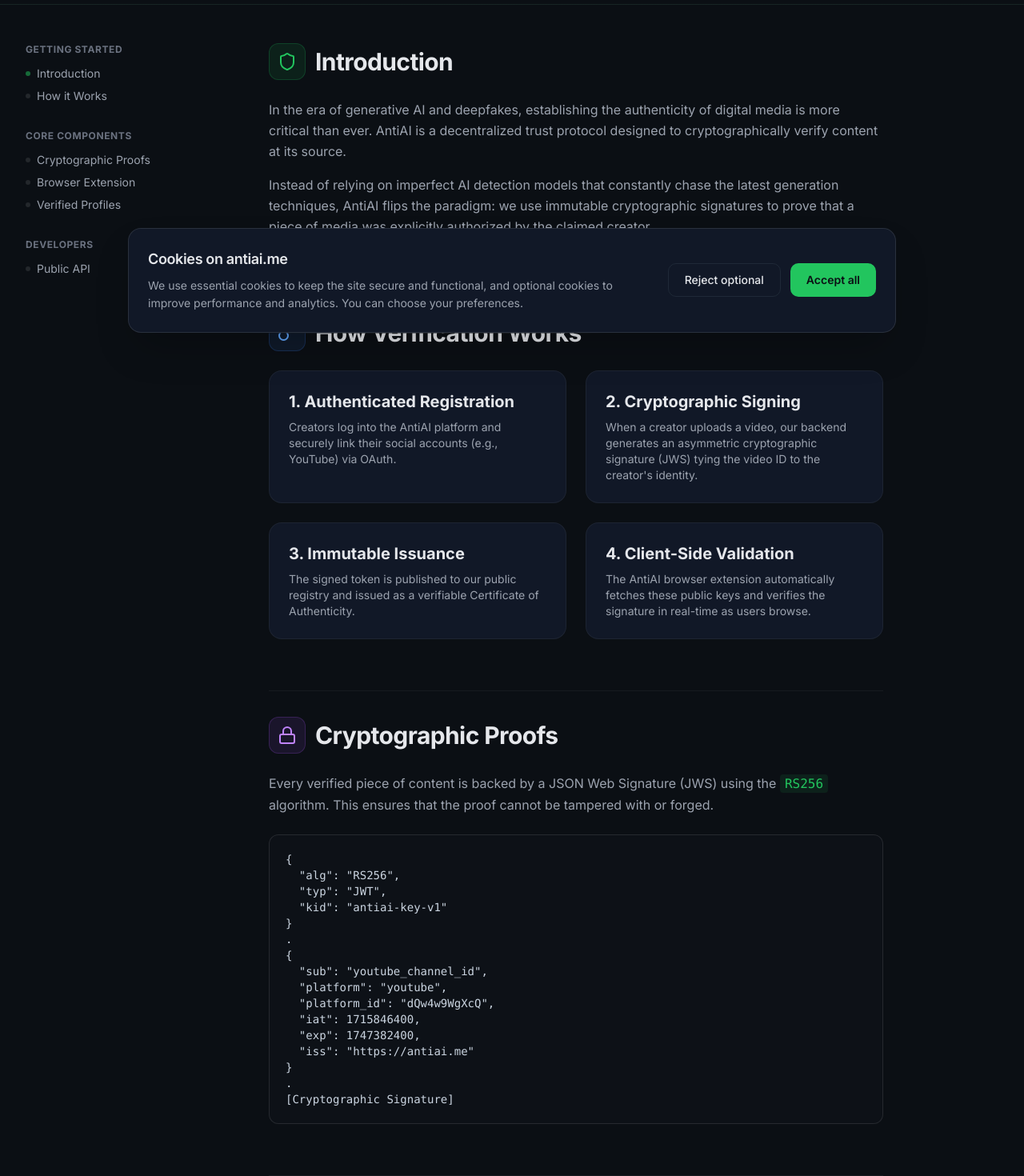
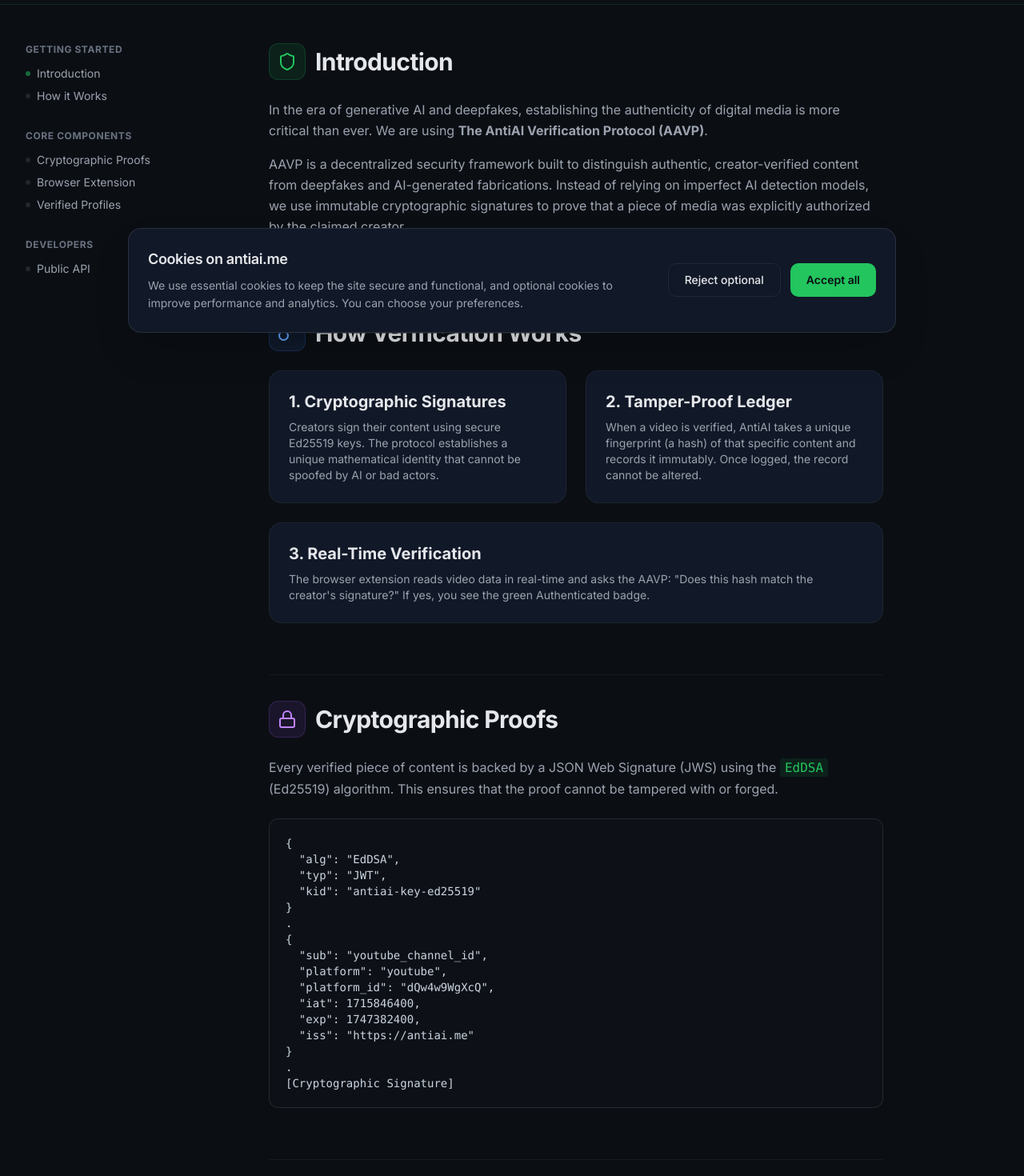
Before and after one commit to idjey/AntiAi, a Next.js app in the folder apps/web/: page /docs in a window 1280 px wide. Shown: the part 360-1830 px from the top of the page at 80% size. Built offline with nearby package versions, Linux system fonts and the light colour scheme.

Commit message:
docs update

```diff
--- a/apps/web/src/app/docs/page.tsx
+++ b/apps/web/src/app/docs/page.tsx
@@ -113,10 +113,10 @@
                             <h2 className="text-3xl font-bold">Introduction</h2>
                         </div>
                         <p className="text-text-secondary leading-relaxed mb-4">
-                            In the era of generative AI and deepfakes, establishing the authenticity of digital media is more critical than ever. AntiAI is a decentralized trust protocol designed to cryptographically verify content at its source.
+                            In the era of generative AI and deepfakes, establishing the authenticity of digital media is more critical than ever. We are using <strong>The AntiAI Verification Protocol (AAVP)</strong>.
                         </p>
                         <p className="text-text-secondary leading-relaxed">
-                            Instead of relying on imperfect AI detection models that constantly chase the latest generation techniques, AntiAI flips the paradigm: we use immutable cryptographic signatures to prove that a piece of media was explicitly authorized by the claimed creator.
+                            AAVP is a decentralized security framework built to distinguish authentic, creator-verified content from deepfakes and AI-generated fabrications. Instead of relying on imperfect AI detection models, we use immutable cryptographic signatures to prove that a piece of media was explicitly authorized by the claimed creator.
                         </p>
                     </section>
 
@@ -130,20 +130,16 @@
                         </div>
                         <div className="grid sm:grid-cols-2 gap-6 mb-8">
                             <div className="bg-surface p-6 rounded-2xl border border-white/5">
-                                <div className="text-xl font-bold mb-2">1. Authenticated Registration</div>
-                                <p className="text-sm text-text-secondary">Creators log into the AntiAI platform and securely link their social accounts (e.g., YouTube) via OAuth.</p>
+                                <div className="text-xl font-bold mb-2">1. Cryptographic Signatures</div>
+                                <p className="text-sm text-text-secondary">Creators sign their content using secure Ed25519 keys. The protocol establishes a unique mathematical identity that cannot be spoofed by AI or bad actors.</p>
                             </div>
                             <div className="bg-surface p-6 rounded-2xl border border-white/5">
-                                <div className="text-xl font-bold mb-2">2. Cryptographic Signing</div>
-                                <p className="text-sm text-text-secondary">When a creator uploads a video, our backend generates an asymmetric cryptographic signature (JWS) tying the video ID to the creator's identity.</p>
+                                <div className="text-xl font-bold mb-2">2. Tamper-Proof Ledger</div>
+                                <p className="text-sm text-text-secondary">When a video is verified, AntiAI takes a unique fingerprint (a hash) of that specific content and records it immutably. Once logged, the record cannot be altered.</p>
                             </div>
-                            <div className="bg-surface p-6 rounded-2xl border border-white/5">
-                                <div className="text-xl font-bold mb-2">3. Immutable Issuance</div>
-                                <p className="text-sm text-text-secondary">The signed token is published to our public registry and issued as a verifiable Certificate of Authenticity.</p>
-                            </div>
-                            <div className="bg-surface p-6 rounded-2xl border border-white/5">
-                                <div className="text-xl font-bold mb-2">4. Client-Side Validation</div>
-                                <p className="text-sm text-text-secondary">The AntiAI browser extension automatically fetches these public keys and verifies the signature in real-time as users browse.</p>
+                            <div className="bg-surface p-6 rounded-2xl border border-white/5 sm:col-span-2">
+                                <div className="text-xl font-bold mb-2">3. Real-Time Verification</div>
+                                <p className="text-sm text-text-secondary">The browser extension reads video data in real-time and asks the AAVP: "Does this hash match the creator's signature?" If yes, you see the green Authenticated badge.</p>
                             </div>
                         </div>
                     </section>
@@ -157,14 +153,14 @@
                             <h2 className="text-3xl font-bold">Cryptographic Proofs</h2>
                         </div>
                         <p className="text-text-secondary leading-relaxed mb-6">
-                            Every verified piece of content is backed by a JSON Web Signature (JWS) using the <code className="text-primary bg-primary/10 px-1.5 py-0.5 rounded">RS256</code> algorithm. This ensures that the proof cannot be tampered with or forged.
+                            Every verified piece of content is backed by a JSON Web Signature (JWS) using the <code className="text-primary bg-primary/10 px-1.5 py-0.5 rounded">EdDSA</code> (Ed25519) algorithm. This ensures that the proof cannot be tampered with or forged.
                         </p>
                         <div className="bg-[#0d1117] border border-white/10 rounded-xl p-5 overflow-x-auto">
                             <pre className="text-sm font-mono text-slate-300">
                                 <code>{`{
-  "alg": "RS256",
+  "alg": "EdDSA",
   "typ": "JWT",
-  "kid": "antiai-key-v1"
+  "kid": "antiai-key-ed25519"
 }
 .
 {
@@ -210,7 +206,7 @@
                                     <code className="text-sm font-mono text-white">/public/keys</code>
                                 </div>
                                 <div className="p-4 text-sm text-text-secondary">
-                                    Retrieves the active public RSA keys (in JWKS format) required to independently validate the cryptographic signatures generated by the AntiAI protocol.
+                                    Retrieves the active public Ed25519 keys (in JWKS format) required to independently validate the cryptographic signatures generated by the AntiAI protocol.
                                 </div>
                             </div>
                         </div>
```
